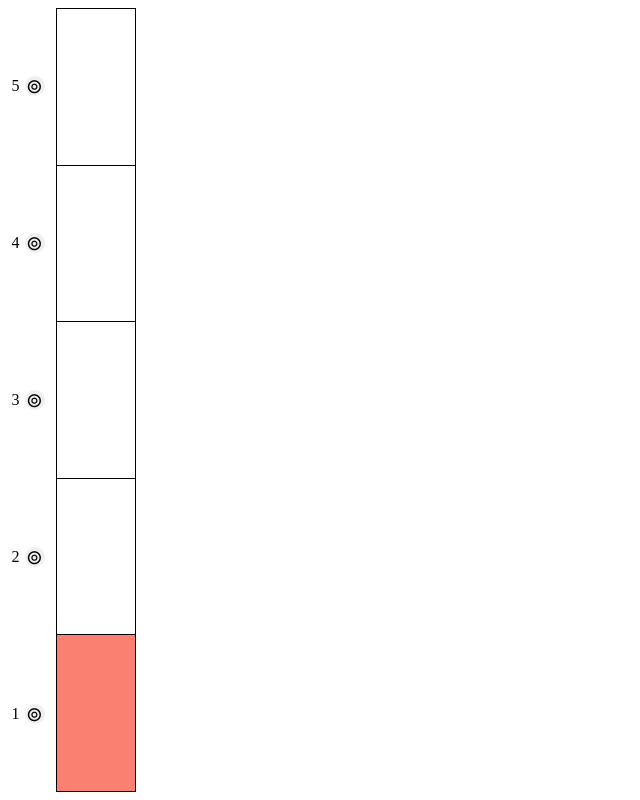
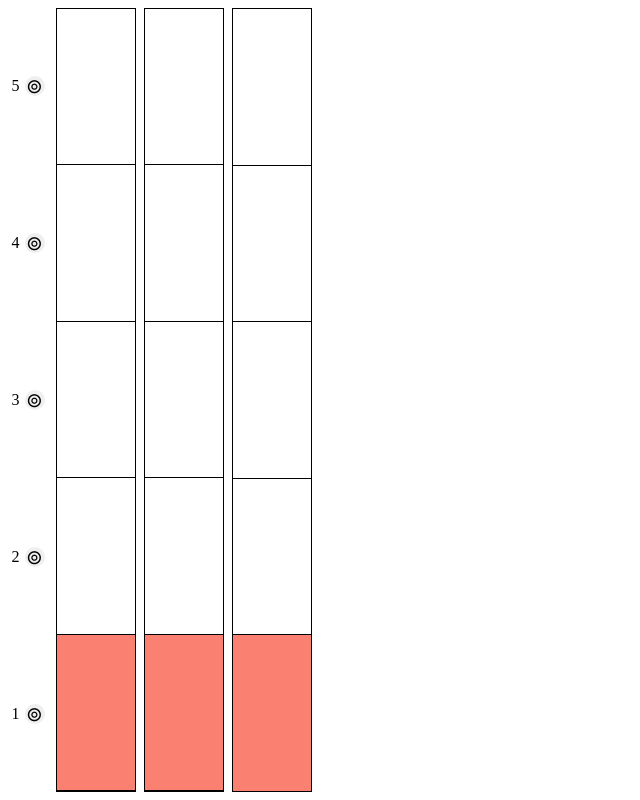
Before and after one commit to wukapHo/elevator-system, a Vue app: page / in a window 1280 px wide. Shown: the whole page, without its empty margins (0-640 px from the left). Built offline with nearby package versions, Linux system fonts and the light colour scheme.

Commit message:
feat: add ElevatorSystem component

```diff
--- a/src/App.vue
+++ b/src/App.vue
@@ -1,27 +1,22 @@
 <template>
-  <call-buttons
-    v-model="calledButtons"
-    @update:modalValue="calledButtons = $event"
-  />
-
-  <div class="elevator-list">
-    <base-elevator />
-  </div>
+  <elevator-system :system-config="systemConfig" />
 </template>
 
 <script>
-import CallButtons from '@/components/CallButtons.vue';
-import BaseElevator from '@/components/BaseElevator.vue';
+import ElevatorSystem from '@/components/ElevatorSystem.vue';
 
 export default {
   name: 'App',
+
   components: {
-    CallButtons,
-    BaseElevator,
+    ElevatorSystem,
   },
 
   data: () => ({
-    calledButtons: [],
+    systemConfig: {
+      floorsCount: 5,
+      elevatorsCount: 3,
+    },
   }),
 };
 </script>
@@ -37,13 +32,4 @@ body {
   height: 100vh;
   padding: 1vh;
 }
-
-.elevator-list {
-  position: absolute;
-  top: 1vh;
-  bottom: 1vh;
-  left: 7vh;
-  display: flex;
-  align-items: center;
-}
 </style>
--- a/src/components/BaseElevator.vue
+++ b/src/components/BaseElevator.vue
@@ -48,6 +48,10 @@ export default {
     },
   },
 
+  emits: {
+    done: null,
+  },
+
   data: () => ({
     movingTime: 1000,
     waitingTime: 3000,
@@ -76,6 +80,12 @@ export default {
         }
       },
       deep: true,
+    },
+
+    isWaiting() {
+      if (!this.isWaiting) {
+        this.$emit('done', false);
+      }
     },
   },
 
--- /dev/null
+++ b/src/components/ElevatorSystem.vue
@@ -0,0 +1,92 @@
+<template>
+  <div class="elevator-system">
+    <call-buttons
+      :floors-count="systemConfig.floorsCount"
+      v-model="calledButtons"
+      @update:modalValue="calledButtons = $event"
+    />
+
+    <div class="elevator-list">
+      <base-elevator
+        v-for="elevator in systemConfig.elevatorsCount"
+        :key="elevator"
+        :floors-count="systemConfig.floorsCount"
+        :elevator-state="systemState.find(({id}) => id === elevator)"
+        @done="updateState(elevator, $event)"
+      />
+    </div>
+  </div>
+</template>
+
+<script>
+import CallButtons from '@/components/CallButtons.vue';
+import BaseElevator from '@/components/BaseElevator.vue';
+
+export default {
+  name: 'ElevatorSystem',
+
+  components: {
+    CallButtons,
+    BaseElevator,
+  },
+
+  props: {
+    systemConfig: {
+      type: Object,
+      required: true,
+    },
+  },
+
+  data: () => ({
+    calledButtons: [],
+    systemState: [],
+  }),
+
+  watch: {
+    calledButtons() {
+      if (this.calledButtons.length === 0) return;
+
+      for (let i = 0; i < this.systemState.length; i += 1) {
+        if (!this.systemState[i].isBusy) {
+          const currentCall = this.calledButtons.shift();
+          this.systemState[i].targetFloor = currentCall;
+          this.systemState[i].isBusy = true;
+
+          return;
+        }
+      }
+    },
+  },
+
+  created() {
+    for (let i = 1; i <= this.systemConfig.elevatorsCount; i += 1) {
+      this.systemState.push({
+        id: i,
+        targetFloor: null,
+        isBusy: false,
+      });
+    }
+  },
+
+  methods: {
+    updateState(id, newValue) {
+      for (let i = 0; i < this.systemState.length; i += 1) {
+        if (this.systemState[i].id === id) {
+          this.systemState[i].isBusy = newValue;
+        }
+      }
+    },
+  },
+};
+</script>
+
+<style lang="scss">
+.elevator-list {
+  position: absolute;
+  top: 1vh;
+  bottom: 1vh;
+  left: 7vh;
+  display: flex;
+  align-items: center;
+}
+</style>
```
